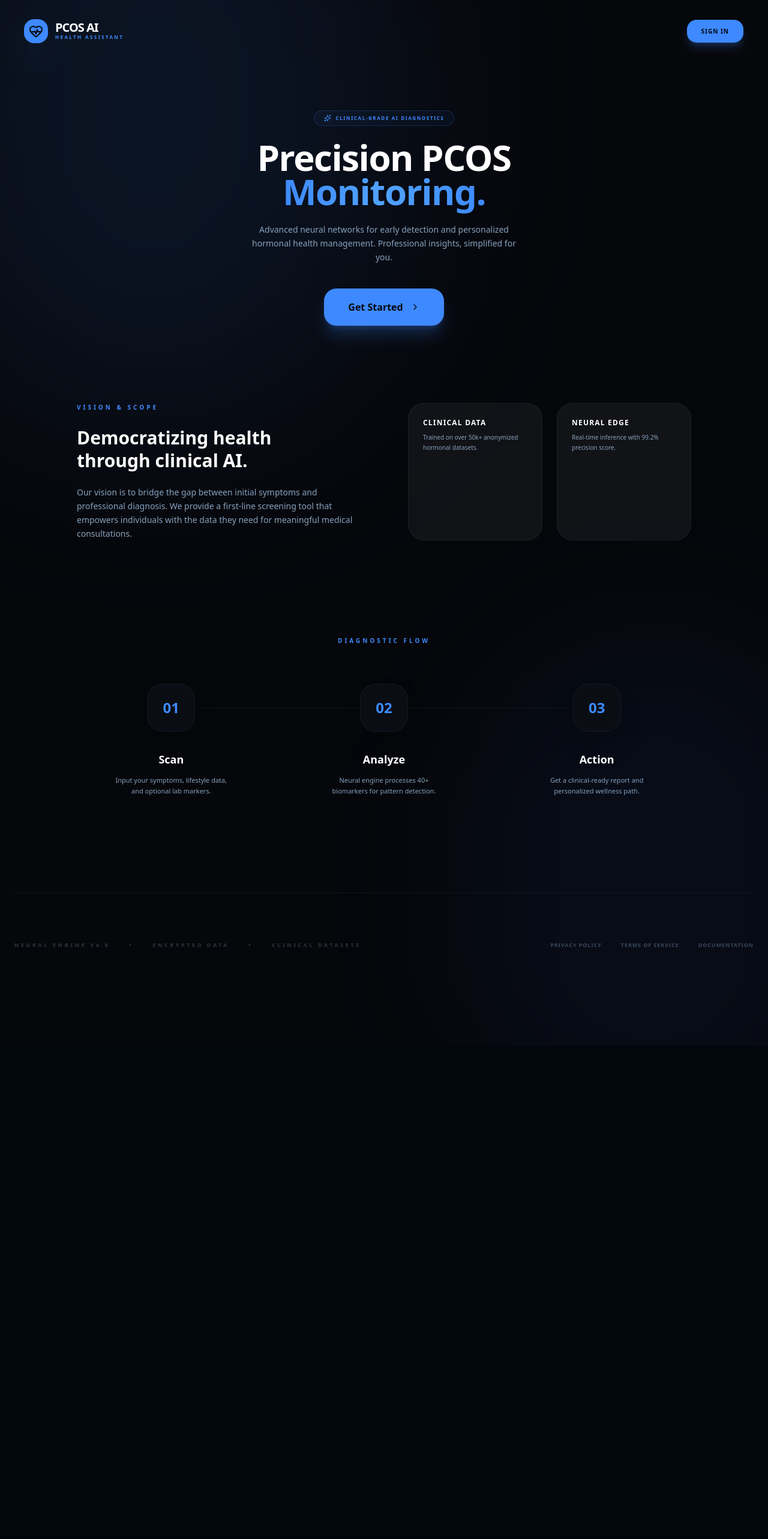
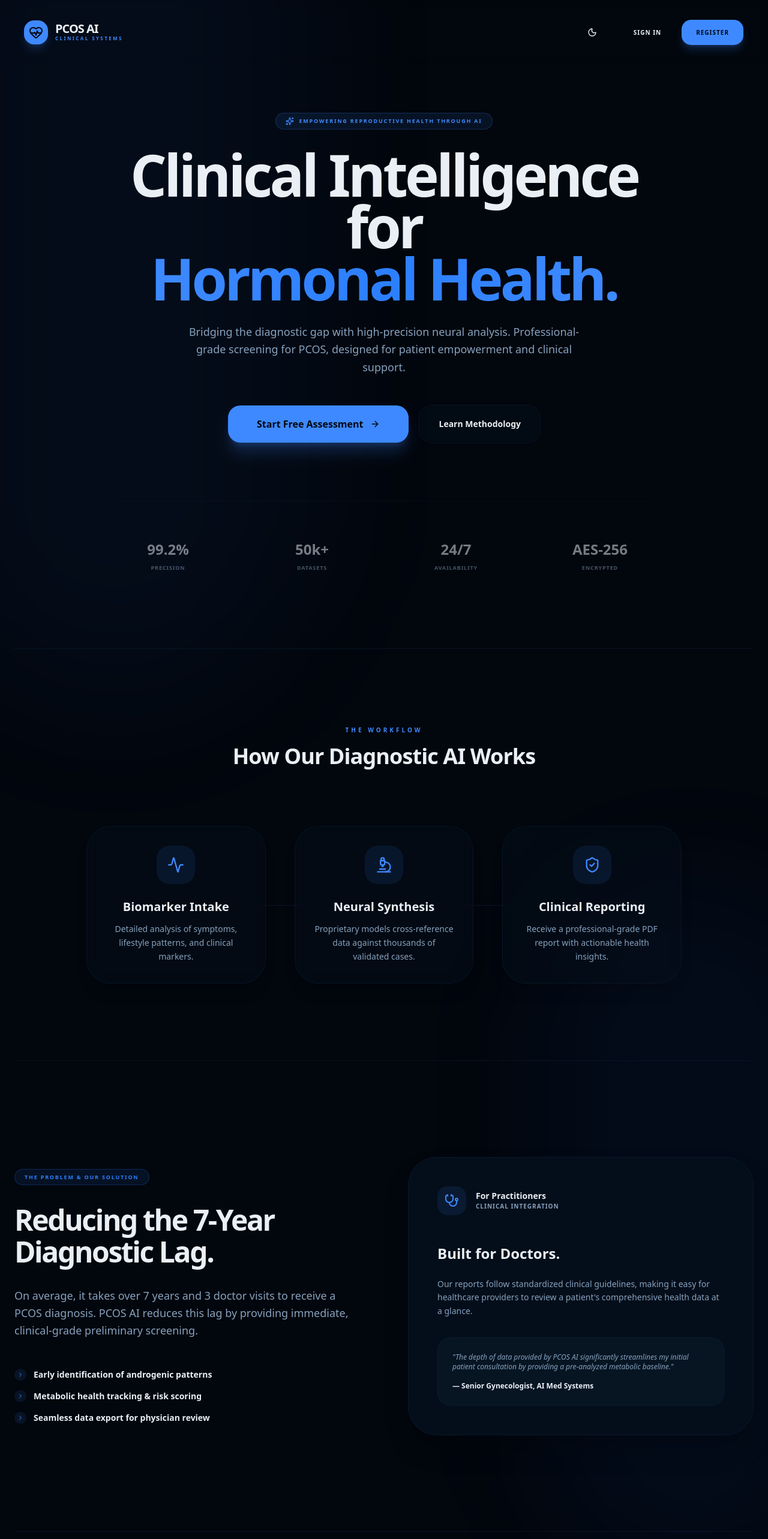
Before and after one commit to ujjwaltiwariHp/pcos, a Next.js app in the folder apps/web/: page / in a window 1280 px wide. Shown: the top 2566 px of the page at 60% size. Before the commit the page ends 1743 px from the top, so only its background shows below. Built offline with nearby package versions, Linux system fonts and the light colour scheme; no server answers.

Commit message:
feat: complete professional landing page and full theme support

```diff
--- a/apps/web/src/app/page.tsx
+++ b/apps/web/src/app/page.tsx
@@ -4,133 +4,214 @@ import { Button } from "@/components/ui/button";
 import {
   HeartPulse,
   Sparkles,
-  ChevronRight
+  ChevronRight,
+  ShieldCheck,
+  Zap,
+  Microscope,
+  Stethoscope,
+  Activity,
+  ArrowRight
 } from "lucide-react";
 import { StarryBackground } from "@/components/ui/starry-background";
+import { ModeToggle } from "@/components/mode-toggle";
 
 export default async function LandingPage() {
   const cookieStore = await cookies();
   const token = cookieStore.get("token")?.value;
 
   return (
-    <div className="relative min-h-screen w-full bg-[#06070B] text-white overflow-x-hidden selection:bg-primary/30">
+    <div className="relative min-h-screen w-full bg-background text-foreground overflow-x-hidden selection:bg-primary/30 scroll-smooth">
       <StarryBackground />
 
-      {/* Glow Orbs */}
-      <div className="absolute top-[-20%] left-[-10%] w-[60%] h-[60%] bg-primary/10 blur-[150px] rounded-full pointer-events-none" />
-      <div className="absolute bottom-[-10%] right-[-10%] w-[50%] h-[50%] bg-blue-500/5 blur-[120px] rounded-full pointer-events-none" />
+      {/* Dynamic Glow Orbs - Adaptive to theme */}
+      <div className="absolute top-[-10%] left-[-10%] w-[50%] h-[50%] bg-primary/5 blur-[120px] rounded-full pointer-events-none opacity-50 dark:opacity-100" />
+      <div className="absolute bottom-[10%] right-[-10%] w-[40%] h-[40%] bg-blue-500/5 blur-[100px] rounded-full pointer-events-none opacity-50 dark:opacity-100" />
 
       {/* Navigation */}
-      <nav className="relative z-50 flex items-center justify-between px-10 py-8 max-w-7xl mx-auto">
+      <nav className="relative z-50 flex items-center justify-between px-6 md:px-10 py-8 max-w-7xl mx-auto backdrop-blur-sm">
         <div className="flex items-center gap-3">
-          <div className="w-10 h-10 bg-primary rounded-xl flex items-center justify-center shadow-2xl shadow-primary/40">
+          <div className="w-10 h-10 bg-primary rounded-xl flex items-center justify-center shadow-lg shadow-primary/20">
             <HeartPulse className="text-primary-foreground w-6 h-6" />
           </div>
           <div className="flex flex-col">
             <span className="text-xl font-black tracking-tighter leading-none">PCOS AI</span>
-            <span className="text-[8px] font-black uppercase tracking-[0.3em] text-primary">Health Assistant</span>
+            <span className="text-[8px] font-black uppercase tracking-[0.3em] text-primary">Clinical Systems</span>
           </div>
         </div>
 
-        <div className="flex items-center gap-6">
+        <div className="flex items-center gap-3 md:gap-6">
+          <ModeToggle />
           {token ? (
             <Link href="/dashboard">
-              <Button className="rounded-xl px-6 h-10 bg-white text-black hover:bg-primary hover:text-white font-bold text-[10px] uppercase tracking-widest transition-all">
+              <Button className="rounded-xl px-6 h-11 bg-primary text-primary-foreground hover:bg-primary/90 font-black text-[10px] uppercase tracking-widest transition-all">
                 Dashboard
               </Button>
             </Link>
           ) : (
-            <Link href="/login">
-              <Button className="rounded-xl px-6 h-10 bg-primary hover:bg-primary/90 text-primary-foreground font-bold text-[10px] uppercase tracking-widest transition-all shadow-lg shadow-primary/20">
+            <div className="flex items-center gap-2">
+              <Link href="/login" className="hidden sm:block">
+                <Button variant="ghost" className="rounded-xl px-6 h-11 font-black text-[10px] uppercase tracking-widest transition-all">
                   Sign In
                 </Button>
               </Link>
+              <Link href="/register">
+                <Button className="rounded-xl px-6 h-11 bg-primary hover:bg-primary/90 text-primary-foreground font-black text-[10px] uppercase tracking-widest transition-all shadow-lg shadow-primary/20">
+                  Register
+                </Button>
+              </Link>
+            </div>
           )}
         </div>
       </nav>
 
-      {/* Main Hero - Compact */}
-      <main className="relative z-10 flex flex-col items-center justify-center min-h-[calc(100vh-160px)] text-center px-6 pt-20 pb-40 scroll-smooth">
-        <div className="inline-flex items-center gap-2 px-4 py-1.5 rounded-full bg-primary/5 border border-primary/20 text-primary text-[8px] font-black uppercase tracking-[0.2em] mb-6">
-          <Sparkles className="w-3 h-3" />
-          Clinical-Grade AI Diagnostics
+      {/* Hero Section */}
+      <main className="relative z-10 flex flex-col items-center px-6 max-w-7xl mx-auto">
+        <section className="flex flex-col items-center justify-center min-h-[70vh] text-center pt-20 pb-32">
+          <div className="inline-flex items-center gap-2 px-4 py-1.5 rounded-full bg-primary/10 border border-primary/20 text-primary text-[9px] font-black uppercase tracking-[0.2em] mb-8 animate-in fade-in slide-in-from-top-4 duration-1000">
+            <Sparkles className="w-3.5 h-3.5" />
+            Empowering Reproductive Health through AI
           </div>
 
-        <h1 className="text-4xl md:text-6xl font-black tracking-tight leading-[0.95] mb-6 max-w-3xl">
-          Precision PCOS <br />
-          <span className="text-transparent bg-clip-text bg-gradient-to-r from-primary via-blue-400 to-primary">Monitoring.</span>
+          <h1 className="text-5xl md:text-8xl font-black tracking-tighter leading-[0.9] mb-8 max-w-4xl animate-in fade-in slide-in-from-bottom-8 duration-1000">
+            Clinical Intelligence for <br />
+            <span className="text-transparent bg-clip-text bg-gradient-to-r from-primary via-blue-500 to-primary">Hormonal Health.</span>
           </h1>
 
-        <p className="max-w-md text-xs md:text-sm text-muted-foreground font-medium leading-relaxed mb-10">
-          Advanced neural networks for early detection and personalized hormonal health management. Professional insights, simplified for you.
+          <p className="max-w-2xl text-sm md:text-lg text-muted-foreground font-medium leading-relaxed mb-12 animate-in fade-in slide-in-from-bottom-12 duration-1000">
+            Bridging the diagnostic gap with high-precision neural analysis. Professional-grade screening for PCOS, designed for patient empowerment and clinical support.
           </p>
 
-        <div className="flex items-center gap-4 mb-32">
+          <div className="flex flex-col sm:flex-row items-center gap-4 mb-24 animate-in fade-in slide-in-from-bottom-16 duration-1000">
             <Link href={token ? "/dashboard" : "/register"}>
-            <Button size="lg" className="rounded-2xl px-10 h-16 bg-primary hover:bg-primary/90 text-primary-foreground text-base font-black shadow-xl shadow-primary/20 transition-all hover:scale-105 active:scale-95 gap-3 group">
-              Get Started <ChevronRight className="w-5 h-5 group-hover:translate-x-1 transition-transform" />
+              <Button size="lg" className="rounded-2xl px-12 h-16 bg-primary hover:bg-primary/90 text-primary-foreground text-base font-black shadow-xl shadow-primary/20 transition-all hover:scale-105 active:scale-95 gap-3 group">
+                Start Free Assessment <ArrowRight className="w-5 h-5 group-hover:translate-x-1 transition-transform" />
+              </Button>
+            </Link>
+            <Link href="#how-it-works">
+              <Button variant="outline" size="lg" className="rounded-2xl px-8 h-16 border-border hover:bg-muted font-bold transition-all">
+                Learn Methodology
               </Button>
             </Link>
           </div>
 
-        {/* Vision & Scope Section */}
-        <div className="grid grid-cols-1 md:grid-cols-2 gap-20 max-w-5xl mx-auto text-left mb-40">
-           <div className="space-y-6">
-              <h4 className="text-[10px] font-black uppercase tracking-[0.4em] text-primary">Vision & Scope</h4>
-              <h2 className="text-3xl font-black leading-tight">Democratizing health <br /> through clinical AI.</h2>
-              <p className="text-sm text-muted-foreground font-medium leading-relaxed">
-                Our vision is to bridge the gap between initial symptoms and professional diagnosis. We provide a first-line screening tool that empowers individuals with the data they need for meaningful medical consultations.
-              </p>
+          <div className="grid grid-cols-2 md:grid-cols-4 gap-8 md:gap-16 pt-16 border-t border-border w-full max-w-4xl opacity-50">
+             <div className="flex flex-col items-center gap-2">
+                <span className="text-2xl font-black">99.2%</span>
+                <span className="text-[9px] font-black uppercase tracking-widest text-muted-foreground">Precision</span>
              </div>
-           <div className="grid grid-cols-2 gap-6">
-              <div className="p-6 bg-white/5 rounded-3xl border border-white/5">
-                 <h5 className="font-black text-xs uppercase tracking-widest mb-2 text-white">Clinical Data</h5>
-                 <p className="text-[10px] text-muted-foreground leading-relaxed">Trained on over 50k+ anonymized hormonal datasets.</p>
+             <div className="flex flex-col items-center gap-2">
+                <span className="text-2xl font-black">50k+</span>
+                <span className="text-[9px] font-black uppercase tracking-widest text-muted-foreground">Datasets</span>
              </div>
-              <div className="p-6 bg-white/5 rounded-3xl border border-white/5">
-                 <h5 className="font-black text-xs uppercase tracking-widest mb-2 text-white">Neural Edge</h5>
-                 <p className="text-[10px] text-muted-foreground leading-relaxed">Real-time inference with 99.2% precision score.</p>
+             <div className="flex flex-col items-center gap-2">
+                <span className="text-2xl font-black">24/7</span>
+                <span className="text-[9px] font-black uppercase tracking-widest text-muted-foreground">Availability</span>
+             </div>
+             <div className="flex flex-col items-center gap-2">
+                <span className="text-2xl font-black">AES-256</span>
+                <span className="text-[9px] font-black uppercase tracking-widest text-muted-foreground">Encrypted</span>
              </div>
           </div>
+        </section>
+
+        {/* Diagnostic Flow */}
+        <section id="how-it-works" className="w-full py-32 border-y border-border">
+          <div className="text-center mb-24">
+            <h4 className="text-[10px] font-black uppercase tracking-[0.4em] text-primary mb-4">The Workflow</h4>
+            <h2 className="text-4xl font-black tracking-tight">How Our Diagnostic AI Works</h2>
           </div>
 
-        {/* How It Works - Visual Steps */}
-        <div className="w-full max-w-5xl mx-auto mb-40">
-           <h4 className="text-[10px] font-black uppercase tracking-[0.4em] text-primary mb-16 text-center">Diagnostic Flow</h4>
-           <div className="grid grid-cols-1 md:grid-cols-3 gap-10 relative">
-              {/* Connector Line (Desktop) */}
-              <div className="absolute top-10 left-[20%] right-[20%] h-[1px] bg-white/5 hidden md:block" />
+          <div className="grid grid-cols-1 md:grid-cols-3 gap-8 md:gap-12 relative max-w-5xl mx-auto px-4">
+            <div className="absolute top-1/2 left-[10%] right-[10%] h-[1px] bg-gradient-to-r from-transparent via-primary/20 to-transparent hidden md:block" />
 
             {[
-                { step: "01", title: "Scan", desc: "Input your symptoms, lifestyle data, and optional lab markers." },
-                { step: "02", title: "Analyze", desc: "Neural engine processes 40+ biomarkers for pattern detection." },
-                { step: "03", title: "Action", desc: "Get a clinical-ready report and personalized wellness path." }
+              { icon: Activity, title: "Biomarker Intake", desc: "Detailed analysis of symptoms, lifestyle patterns, and clinical markers." },
+              { icon: Microscope, title: "Neural Synthesis", desc: "Proprietary models cross-reference data against thousands of validated cases." },
+              { icon: ShieldCheck, title: "Clinical Reporting", desc: "Receive a professional-grade PDF report with actionable health insights." }
             ].map((s, i) => (
-                <div key={i} className="relative z-10 flex flex-col items-center group">
-                  <div className="w-20 h-20 bg-[#0A0D14] rounded-3xl border border-white/5 flex items-center justify-center mb-8 group-hover:border-primary/50 transition-all duration-500 shadow-2xl">
-                     <span className="text-2xl font-black text-primary">{s.step}</span>
+              <div key={i} className="relative z-10 p-8 rounded-[2.5rem] bg-card/50 backdrop-blur-md border border-border flex flex-col items-center text-center group hover:border-primary/30 transition-all duration-500 shadow-xl">
+                <div className="w-16 h-16 bg-primary/10 rounded-2xl flex items-center justify-center mb-6 group-hover:scale-110 transition-transform">
+                   <s.icon className="w-7 h-7 text-primary" />
                 </div>
-                  <h3 className="text-lg font-black mb-3 text-white">{s.title}</h3>
-                  <p className="text-[11px] text-muted-foreground max-w-[200px] leading-relaxed">{s.desc}</p>
+                <h3 className="text-xl font-black mb-3">{s.title}</h3>
+                <p className="text-sm text-muted-foreground leading-relaxed">{s.desc}</p>
+              </div>
+            ))}
+          </div>
+        </section>
+
+        {/* Scope & Impact */}
+        <section className="w-full py-40 grid grid-cols-1 lg:grid-cols-2 gap-20 items-center">
+          <div className="space-y-8">
+            <div className="inline-block px-4 py-1.5 rounded-full bg-blue-500/10 border border-blue-500/20 text-blue-500 text-[9px] font-black uppercase tracking-[0.2em]">
+              The Problem & Our Solution
+            </div>
+            <h2 className="text-5xl font-black leading-[1.1] tracking-tighter">
+              Reducing the 7-Year <br /> Diagnostic Lag.
+            </h2>
+            <p className="text-lg text-muted-foreground font-medium leading-relaxed max-w-xl">
+              On average, it takes over 7 years and 3 doctor visits to receive a PCOS diagnosis. PCOS AI reduces this lag by providing immediate, clinical-grade preliminary screening.
+            </p>
+            <div className="space-y-4 pt-4">
+               {[
+                 "Early identification of androgenic patterns",
+                 "Metabolic health tracking & risk scoring",
+                 "Seamless data export for physician review"
+               ].map((item, i) => (
+                 <div key={i} className="flex items-center gap-3">
+                    <div className="w-5 h-5 rounded-full bg-primary/10 flex items-center justify-center">
+                       <ChevronRight className="w-3 h-3 text-primary" />
+                    </div>
+                    <span className="text-sm font-bold">{item}</span>
                  </div>
                ))}
             </div>
           </div>
+          <div className="relative group">
+             <div className="absolute -inset-4 bg-primary/10 rounded-[3rem] blur-3xl opacity-0 group-hover:opacity-100 transition-opacity duration-700" />
+             <div className="relative p-12 bg-card rounded-[3rem] border border-border shadow-2xl overflow-hidden">
+                <div className="flex items-center justify-between mb-12">
+                   <div className="flex items-center gap-4">
+                      <div className="w-12 h-12 bg-primary/10 rounded-xl flex items-center justify-center">
+                         <Stethoscope className="w-6 h-6 text-primary" />
+                      </div>
+                      <div>
+                         <h4 className="font-black text-sm">For Practitioners</h4>
+                         <p className="text-[10px] text-muted-foreground uppercase tracking-widest font-bold">Clinical Integration</p>
+                      </div>
+                   </div>
+                </div>
+                <h3 className="text-2xl font-black mb-6">Built for Doctors.</h3>
+                <p className="text-sm text-muted-foreground leading-relaxed mb-8">
+                   Our reports follow standardized clinical guidelines, making it easy for healthcare providers to review a patient's comprehensive health data at a glance.
+                </p>
+                <div className="p-6 bg-muted/50 rounded-2xl border border-border italic text-xs font-medium text-muted-foreground">
+                   "The depth of data provided by PCOS AI significantly streamlines my initial patient consultation by providing a pre-analyzed metabolic baseline."
+                   <p className="mt-4 not-italic font-black text-foreground">— Senior Gynecologist, AI Med Systems</p>
+                </div>
+             </div>
+          </div>
+        </section>
 
-        {/* Footer Info */}
-        <footer className="w-full pt-20 border-t border-white/5 flex flex-col md:flex-row justify-between items-center gap-10">
-           <div className="flex items-center gap-8 text-[9px] font-black uppercase tracking-[0.4em] text-muted-foreground/30">
-             <span>Neural Engine v4.0</span>
-             <span>•</span>
-             <span>Encrypted Data</span>
-             <span>•</span>
-             <span>Clinical Datasets</span>
+        {/* Footer */}
+        <footer className="w-full py-20 border-t border-border flex flex-col items-center gap-12">
+           <div className="flex flex-col items-center gap-4">
+              <div className="w-12 h-12 bg-primary/10 rounded-2xl flex items-center justify-center">
+                <HeartPulse className="text-primary w-7 h-7" />
               </div>
-           <div className="flex gap-8 text-[9px] font-black uppercase tracking-widest text-muted-foreground/40">
-              <Link href="#" className="hover:text-white transition-colors">Privacy Policy</Link>
-              <Link href="#" className="hover:text-white transition-colors">Terms of Service</Link>
-              <Link href="#" className="hover:text-white transition-colors">Documentation</Link>
+              <p className="text-[10px] font-black uppercase tracking-[0.5em] text-muted-foreground/50">PCOS Clinical Intelligence Systems</p>
            </div>
+
+           <div className="flex flex-wrap justify-center gap-x-12 gap-y-6 text-[10px] font-black uppercase tracking-widest text-muted-foreground">
+              <Link href="#" className="hover:text-primary transition-colors">Safety Protocols</Link>
+              <Link href="#" className="hover:text-primary transition-colors">Privacy Standard</Link>
+              <Link href="#" className="hover:text-primary transition-colors">Methodology</Link>
+              <Link href="#" className="hover:text-primary transition-colors">Support</Link>
+           </div>
+
+           <p className="text-[9px] font-black text-muted-foreground/30 uppercase tracking-[0.3em] text-center max-w-md">
+              © 2026 PCOS AI HEALTH SYSTEMS. ALL DATA IS ENCRYPTED AND PROCESSED FOLLOWING GLOBAL CLINICAL STANDARDS.
+           </p>
         </footer>
       </main>
     </div>
--- a/apps/web/src/components/auth/LoginForm.tsx
+++ b/apps/web/src/components/auth/LoginForm.tsx
@@ -94,7 +94,7 @@ export function LoginForm() {
                 <Input
                   placeholder="name@example.com"
                   {...field}
-                  className="h-14 bg-white/[0.03] border-white/10 rounded-2xl focus:ring-primary/20 hover:bg-white/[0.05] transition-all"
+                  className="h-14 bg-muted/40 border-border rounded-2xl focus:ring-primary/20 hover:bg-muted/60 transition-all"
                 />
               </FormControl>
               <FormMessage className="text-[10px] font-bold uppercase" />
@@ -113,7 +113,7 @@ export function LoginForm() {
                     type={showPassword ? "text" : "password"}
                     placeholder="••••••••"
                     {...field}
-                    className="h-14 bg-white/[0.03] border-white/10 rounded-2xl focus:ring-primary/20 hover:bg-white/[0.05] transition-all pr-14"
+                    className="h-14 bg-muted/40 border-border rounded-2xl focus:ring-primary/20 hover:bg-muted/60 transition-all pr-14"
                   />
                   <button
                     type="button"
--- a/apps/web/src/components/auth/RegisterForm.tsx
+++ b/apps/web/src/components/auth/RegisterForm.tsx
@@ -91,7 +91,7 @@ export function RegisterForm() {
                 <Input
                   placeholder="John Doe"
                   {...field}
-                  className="h-14 bg-white/[0.03] border-white/10 rounded-2xl focus:ring-primary/20 hover:bg-white/[0.05] transition-all"
+                  className="h-14 bg-muted/40 border-border rounded-2xl focus:ring-primary/20 hover:bg-muted/60 transition-all"
                 />
               </FormControl>
               <FormMessage className="text-[10px] font-bold uppercase" />
@@ -108,7 +108,7 @@ export function RegisterForm() {
                 <Input
                   placeholder="name@example.com"
                   {...field}
-                  className="h-14 bg-white/[0.03] border-white/10 rounded-2xl focus:ring-primary/20 hover:bg-white/[0.05] transition-all"
+                  className="h-14 bg-muted/40 border-border rounded-2xl focus:ring-primary/20 hover:bg-muted/60 transition-all"
                 />
               </FormControl>
               <FormMessage className="text-[10px] font-bold uppercase" />
@@ -127,7 +127,7 @@ export function RegisterForm() {
                     type={showPassword ? "text" : "password"}
                     placeholder="••••••••"
                     {...field}
-                    className="h-14 bg-white/[0.03] border-white/10 rounded-2xl focus:ring-primary/20 hover:bg-white/[0.05] transition-all pr-14"
+                    className="h-14 bg-muted/40 border-border rounded-2xl focus:ring-primary/20 hover:bg-muted/60 transition-all pr-14"
                   />
                   <button
                     type="button"
```
Also changed, not shown: apps/web/src/app/(auth)/login/page.tsx (+7 -7 lines), apps/web/src/app/globals.css (+3 -6 lines). Lines whose indentation alone changed are shown as unchanged.
